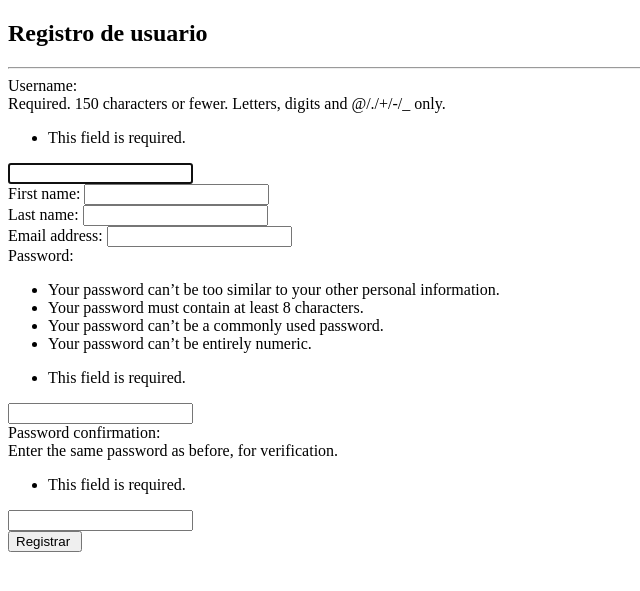
After one commit to KAmordred/Consulta_Dentista, a Django app: page /registro/ in a window 1280 px wide. The commit adds this page. Shown: the top 591 px of the page, without its empty margins (0-640 px from the left). Run offline with Django 5.2, Linux system fonts and the light colour scheme.

Commit message:
usuario commit

```diff
--- a/Consulta_Dentista/settings.py
+++ b/Consulta_Dentista/settings.py
@@ -28,6 +28,9 @@ DEBUG = True
 
 ALLOWED_HOSTS = []
 
+
+LOGIN_REDIRECT_URL = '/'
+LOGOUT_REDIRECT_URL = '/'
 
 # Application definition
 
--- a/Consulta_Dentista/urls.py
+++ b/Consulta_Dentista/urls.py
@@ -22,6 +22,7 @@ from django.conf import settings
 urlpatterns = [
     path('admin/', admin.site.urls),
     path('', include('core.urls')),
+
 ]
 
 if settings.DEBUG:
--- a/core/forms.py
+++ b/core/forms.py
@@ -1,7 +1,15 @@
 from django import forms
 from .models import Producto
+from django.contrib.auth.forms import UserCreationForm
+from django.contrib.auth.models import User
+
 
 class ProductoForm(forms.ModelForm):
     class Meta:
         model = Producto
         fields = '__all__'
+
+class CustomUserCreationForm(UserCreationForm):
+    class Meta:
+        model = User
+        fields = ['username', "first_name", "last_name", "email", "password1", "password2"]
--- /dev/null
+++ b/core/templates/registration/registro.html
@@ -0,0 +1,37 @@
+<!DOCTYPE html>
+<html lang="en">
+<head>
+    <meta charset="UTF-8">
+    <meta name="viewport" content="width=device-width, initial-scale=1.0">
+    <title>registro de usuario</title>
+</head>
+<body>
+    <div class="container">
+
+        <div class="row">
+            <div class="col-12 col-md-6 offset-md-3">
+
+                <div class="card">
+                    <div class="card-body">
+
+                        <h2>Registro de usuario</h2>
+                        <hr>
+                        <form action="" method="post" >
+
+                            {% csrf_token %}
+                            {{ form }}
+
+                            <a href="{% url 'index' %}"></a>
+                            <input type="submit" value="Registrar " class="btn btn-success float-right" >
+
+                        </form>
+
+                    </div>
+                </div>
+
+            </div>
+        </div>
+
+    </div>
+</body>
+</html>
--- a/core/urls.py
+++ b/core/urls.py
@@ -1,4 +1,4 @@
-from django.urls import path
+from django.urls import path, include
 from . import views
 
 urlpatterns = [
@@ -23,6 +23,8 @@ urlpatterns = [
     path('agregar_producto/', views.agregar_producto, name='nuevo_producto'),
     path('modificar-producto/<id>/',views.modificar_producto, name='modificar_producto'),
     path('eliminar-producto/<id>/',views.eliminar_producto, name='eliminar_producto'),
+    path('accounts/', include('django.contrib.auth.urls')),
+    path('registro/', views.registro, name="registro"),
 
     path('comprar/', views.comprar, name='comprar'),
     path('reservar/', views.reservar, name='reservar'),
--- a/core/views.py
+++ b/core/views.py
@@ -1,8 +1,9 @@
 from django.shortcuts import render, redirect, get_object_or_404
 from django.contrib.auth import login, authenticate, logout
 from django.contrib.auth.decorators import login_required
-from .forms import ProductoForm
+from .forms import ProductoForm, CustomUserCreationForm
 from .models import Producto
+from django.contrib import messages
 
 # Create your views here.
 def index(request):
@@ -127,3 +128,18 @@ def comprar(request):
 @login_required
 def reservar(request):
     return render(request, 'reservar.html')
+
+def registro(request):
+    data = {
+        'form': CustomUserCreationForm()
+    }
+
+    formulario = CustomUserCreationForm(data = request.POST)
+    if formulario.is_valid():
+        formulario.save()
+        user = authenticate(username = formulario.cleaned_data["username"], password = formulario.cleaned_data["password1"])
+        login(request,user)
+        messages.success(request,"Registro exitoso ")
+        return redirect(to ='index')
+    data["form"] = formulario
+    return render(request, 'registration/registro.html',data)
```
Also changed, not shown: core/templates/Plantilla_base.html (+8 -1 lines), core/templates/registration/login.html (added, +37 -0 lines), db.sqlite3.
